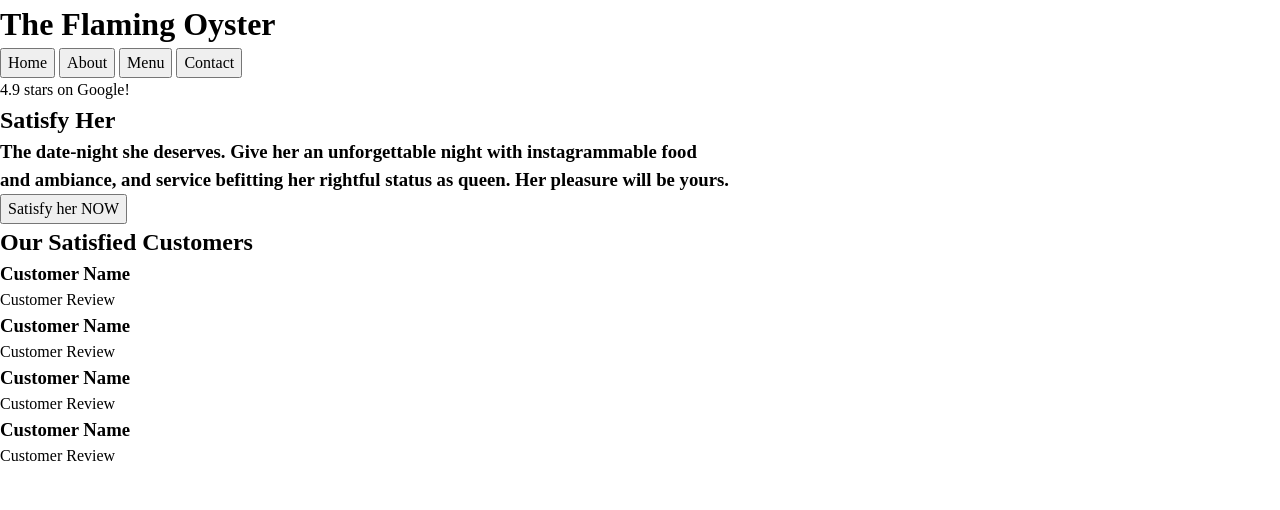
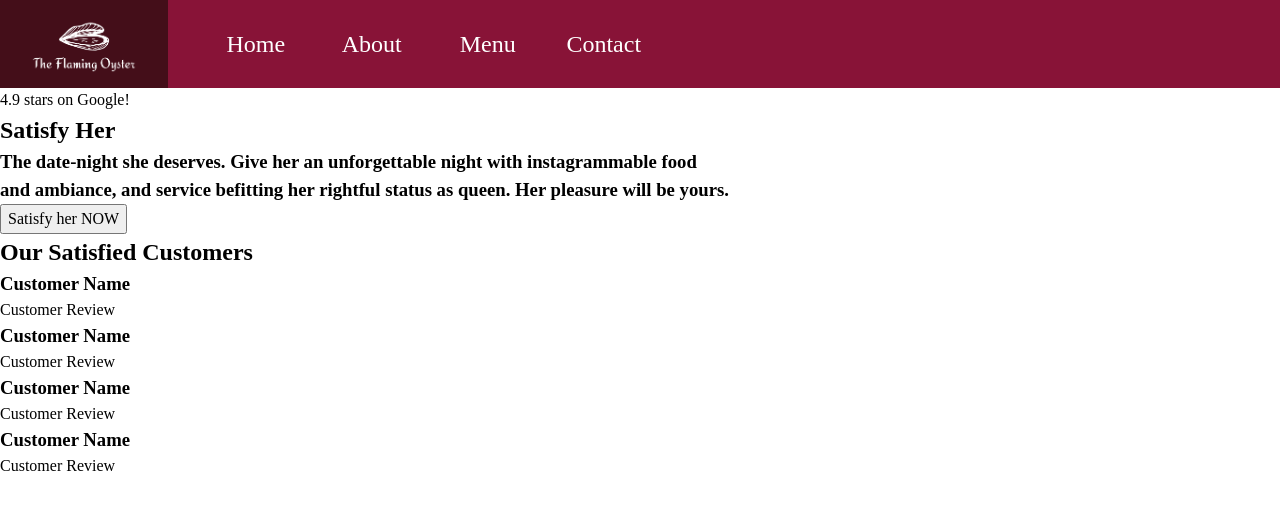
Before and after one commit to harithkhan/odin-restaurant-page, a website built with webpack: page src/template.html in a window 1280 px wide. Built offline with nearby package versions, Linux system fonts and the light colour scheme.

Commit message:
style: add styling and logo to header

```diff
--- a/src/style.css
+++ b/src/style.css
@@ -48,3 +48,41 @@ h1, h2, h3, h4, h5, h6 {
     --bg-dark: #881337;
     ---bg-very-dark: #4c0519;
 }
+
+body {
+  display: flex;
+  flex-direction: column;
+  min-width: 50rem;
+}
+
+/* Header */
+
+header {
+  display: flex;
+  align-items: center;
+  background-color: var(--bg-dark);
+  height: 5.5rem;
+}
+
+.logo {
+  width: auto;
+  height: 5.5rem;
+}
+
+nav {
+  margin-left: 2rem;
+}
+
+.nav-button {
+  cursor: pointer;
+  background-color: var(---bg-dark);
+  color: white;
+  border: none;
+  width: 7rem;
+  height: 5.5rem;
+  font-size: 1.5rem;
+}
+
+.nav-button:hover {
+  background-color: var(--very-dark-rose);
+}
--- a/src/template.html
+++ b/src/template.html
@@ -8,8 +8,9 @@
 </head>
 <body>
     <header>
-        <img>
-        <h1>The Flaming Oyster</h1>
+        <a href="/" class="logo-container" target="_self" rel="noopener noreferrer">
+            <img src="./img/logo-5.png" class="logo" alt="Logo of The Flaming Oyster">
+        </a>
         <nav>
             <button type="button" class="nav-button">Home</button>
             <button type="button" class="nav-button">About</button>
```
